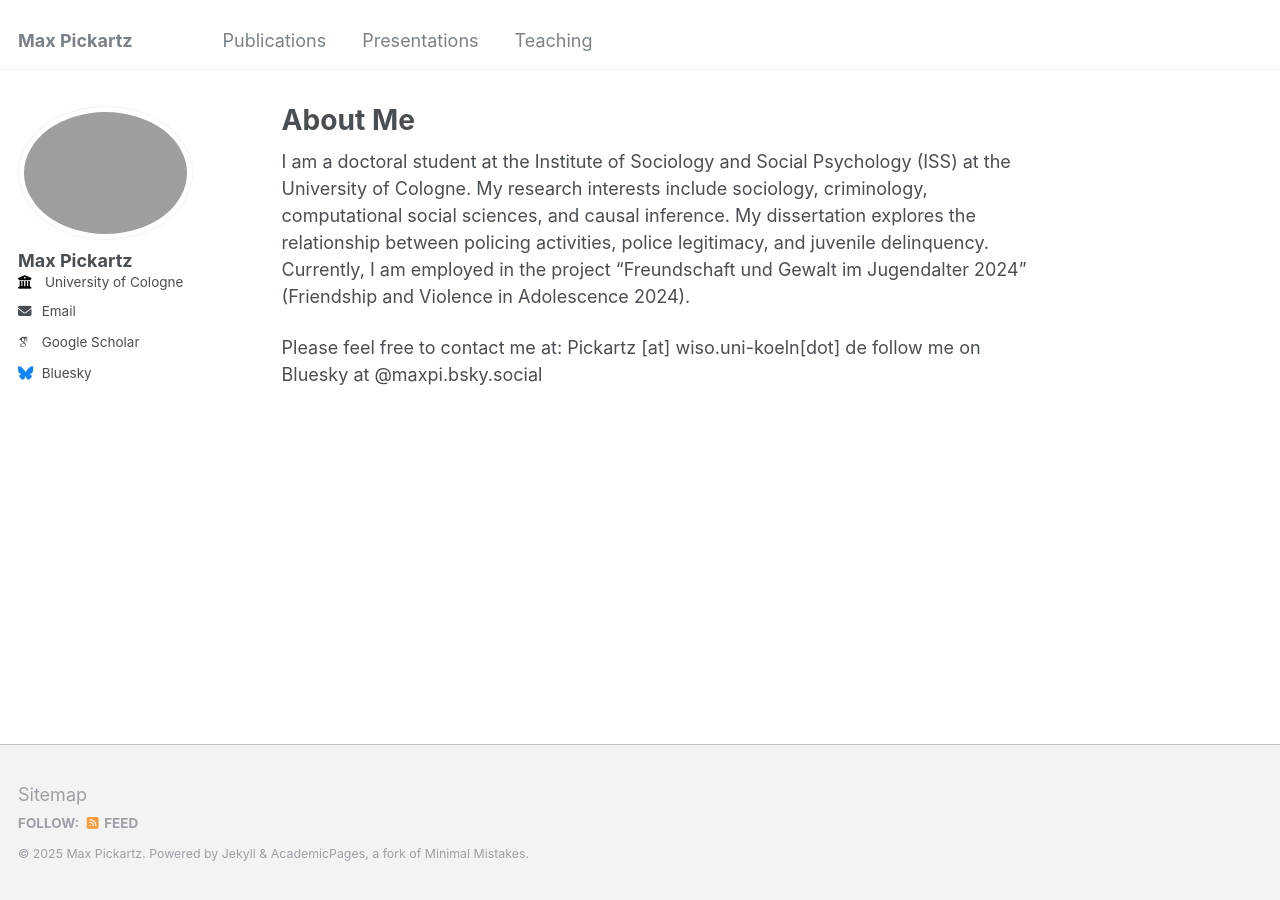
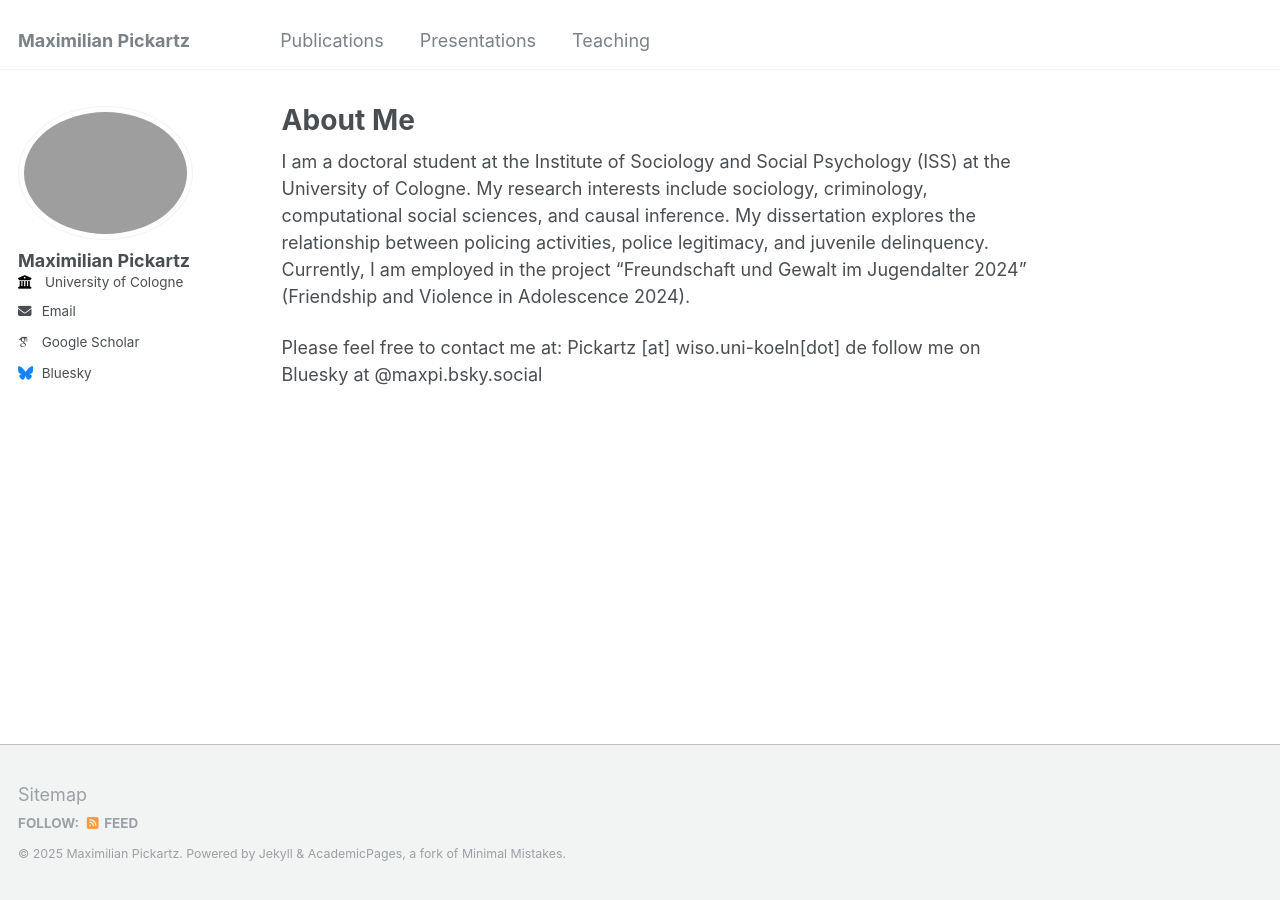
Before and after one commit to maxpi99/maxpi99.github.io, a Jekyll site: the page built from _pages/about.md, in a window 1280 px wide. Built offline with Jekyll 4.4.1, drawn with Linux system fonts in a browser that asks for light colours; some web fonts are replaced.

Commit message:
Update _config.yml

```diff
--- a/_config.yml
+++ b/_config.yml
@@ -8,9 +8,9 @@
 
 # Basic Site Settings
 locale                   : "en-US"
-title                    : "Max Pickartz"
+title                    : "Maximilian Pickartz"
 title_separator          : "-"
-name                     : &name "Max Pickartz"
+name                     : &name "Maximilian Pickartz"
 description              : &description "personal description"
 url                      : https://maxpi99.github.io # the base hostname & protocol for your site e.g. "https://mmistakes.github.io"
 baseurl                  : "" # the subpath of your site, e.g. "/blog"
@@ -22,12 +22,12 @@ repository               : "maxpi99/maxpi99.github.io"
 author:
   # Biographic information
   avatar           : "profile.png"
-  name             : "Max Pickartz"
+  name             : "Maximilian Pickartz"
   pronouns         : # example: "she/her"
   location         : # "Cologne"
   employer         : "University of Cologne"
   uri              : # URL
-  email            : "Pickartz@wiso.uni-koeln.de"
+  email            : "Pickartz[at]wiso.uni-koeln.de"
 
   # Academic websites
   arxiv            : # URL - Update with the correct link to your profile
@@ -47,7 +47,7 @@ author:
   stackoverflow    : # User number or user number and name (i.e., use "1" or "1/jeff-atwood")
 
   # Social media
-  bluesky          : "bsky.app/profile/maxpi.bsky.social" # Replace this with you Bluesky username
+  bluesky          : "@maxpi.bsky.social" # Replace this with you Bluesky username
   facebook         : # Username
   flickr           : # Username
   foursquare       : # Username
```
